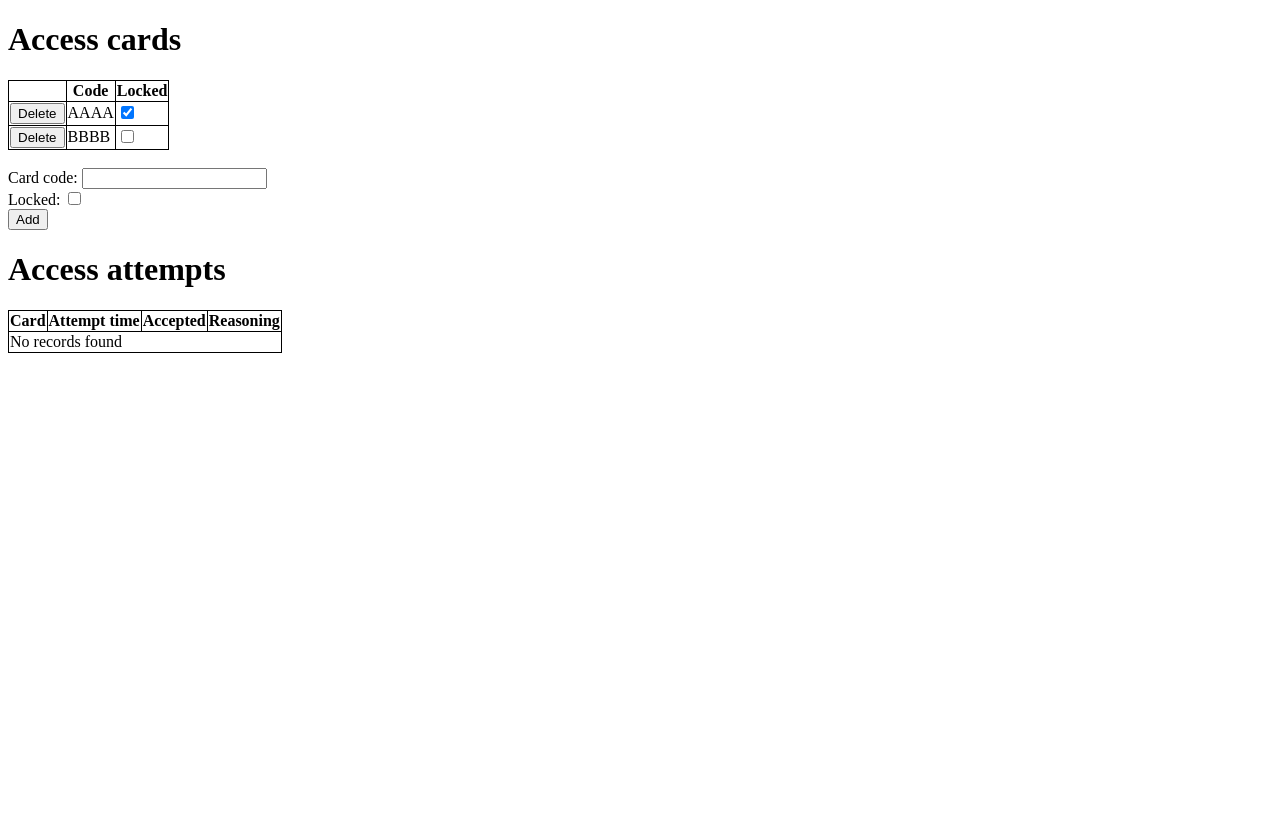
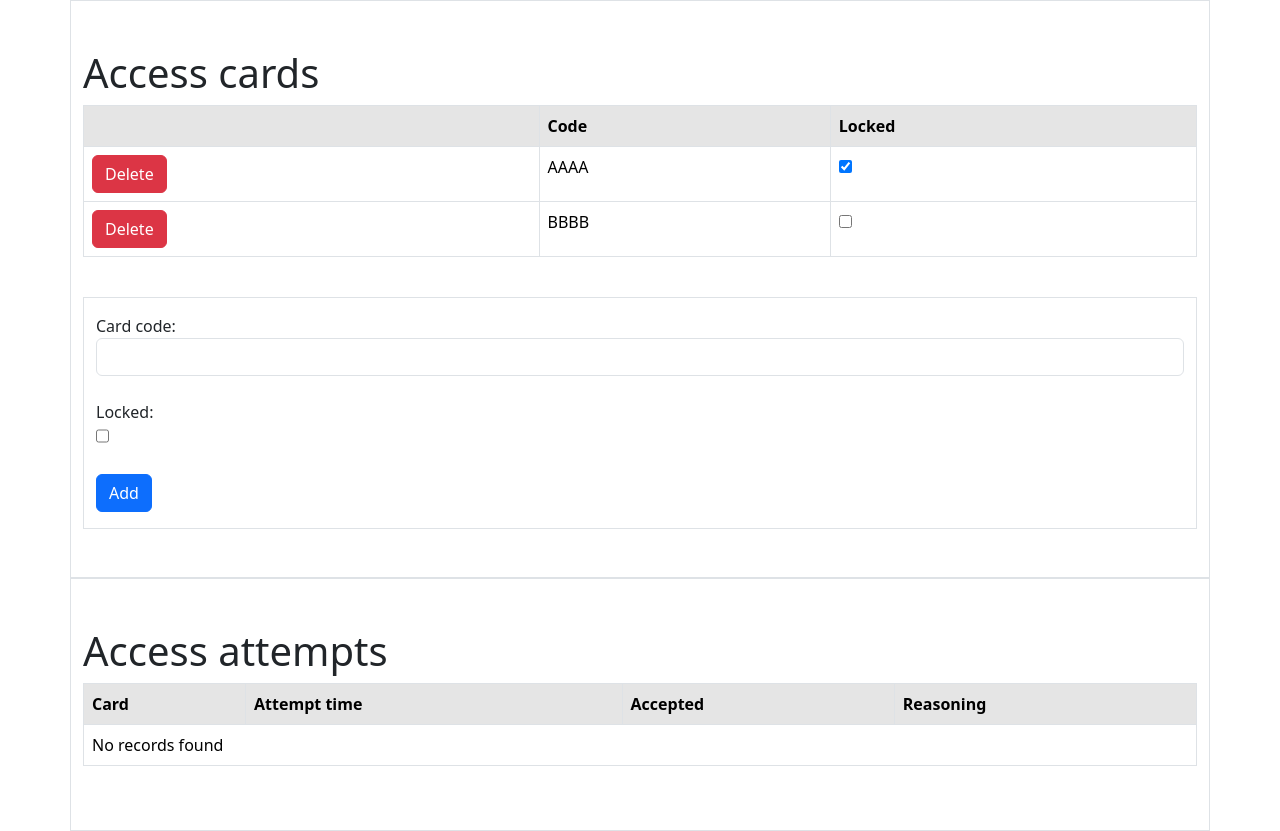
Before and after one commit to smazik02/SafeEntry, a Flask app: page / in a window 1280 px wide. Before the commit the page ends 353 px from the top, so only its background shows below. Run offline with Flask 3, Linux system fonts and the light colour scheme; data comes from the database, SQL or seed files in the repository; data that the repository does not hold is empty.

Commit message:
frontend style

```diff
--- a/RaspberryPi/app.py
+++ b/RaspberryPi/app.py
@@ -36,6 +36,8 @@ def enter():
                 'SELECT isLocked, inRoom FROM ACCESS_CARDS WHERE id = ?', (card_id,))
             row = cursor.fetchone()
             if row is None:
+                cursor.execute(
+                    'INSERT INTO ACCESS_ATTEMPTS (id, accessCard, attemptTime, wasAccepted, reason) VALUES (NULL, ?, CURRENT_TIMESTAMP, ?, \'unknown card id\')', (card_id, 0))
                 return '0'
 
             (is_locked, in_room) = row
@@ -86,6 +88,13 @@ def exit():
     except sqlite3.OperationalError as e:
         logging.error(e)
         return '0'
+
+
+@app.route('/error', methods=["POST"])
+def alarm():
+    card_id = str(request.args.get('card'))
+    logging.debug(f"alarm sounded: {card_id}")
+    return '1'
 
 
 @app.route('/api/access_card/<card_id>', methods=["PATCH"])
--- a/RaspberryPi/static/styles/style.css
+++ /dev/null
@@ -1,6 +0,0 @@
-table,
-th,
-td {
-	border: 1px solid black;
-	border-collapse: collapse;
-}
--- a/RaspberryPi/templates/index.html
+++ b/RaspberryPi/templates/index.html
@@ -5,15 +5,20 @@
 		<meta name="viewport" content="width=device-width, initial-scale=1.0" />
 		<title>Document</title>
 		<script src="../static/scripts/htmx.min.js"></script>
-		<link rel="stylesheet" href="../static/styles/style.css" />
+		<script src="https://cdn.jsdelivr.net/npm/bootstrap@5.3.3/dist/js/bootstrap.bundle.min.js"></script>
+		<link
+			href="https://cdn.jsdelivr.net/npm/bootstrap@5.3.3/dist/css/bootstrap.min.css"
+			rel="stylesheet"
+		/>
 	</head>
 	<body>
 		{% block body %}
 
+		<div class="container pt-5 pb-5 border">
 			<h1>Access cards</h1>
 
-		<table>
-			<tr>
+			<table class="table table-bordered table-hover">
+				<tr class="table-active">
 					<th></th>
 					<th>Code</th>
 					<th>Locked</th>
@@ -26,6 +31,7 @@
 				<tr>
 					<td>
 						<button
+							class="btn btn-danger"
 							hx-delete="/api/access_card/{{access_card[0]}}"
 							hx-confirm="Are you sure you want to remove?"
 						>
@@ -43,18 +49,34 @@
 			</table>
 
 			<br />
-		<form>
+			<form class="container-sm border pt-3 pb-3">
 				<label for="ac_code">Card code:</label>
-			<input type="text" name="ac_code" id="ac_code" /> <br />
+				<input
+					type="text"
+					name="ac_code"
+					id="ac_code"
+					class="form-control"
+				/>
+				<br />
 				<label for="ac_locked">Locked:</label>
-			<input type="checkbox" name="ac_locked" id="ac_locked" /> <br />
-			<button hx-post="/api/access_card/">Add</button>
+				<input
+					type="checkbox"
+					name="ac_locked"
+					id="ac_locked"
+					class="form-check"
+				/>
+				<br />
+				<button hx-post="/api/access_card/" class="btn btn-primary">
+					Add
+				</button>
 			</form>
+		</div>
 
+		<div class="container pt-5 pb-5 border">
 			<h1>Access attempts</h1>
 
-		<table>
-			<tr>
+			<table class="table table-bordered table-hover">
+				<tr class="table-active">
 					<th>Card</th>
 					<th>Attempt time</th>
 					<th>Accepted</th>
@@ -70,12 +92,14 @@
 					<td>{{access_attempt[2]}}</td>
 					<td>
 						<input type="checkbox" name="" id="" {{ "checked" if
-					access_attempt[3] == True }} onclick="return false;" />
+						access_attempt[3] == True }} onclick="return false;"
+						disabled />
 					</td>
 					<td>{{access_attempt[4]}}</td>
 				</tr>
 				{% endfor %} {% endif %}
 			</table>
+		</div>
 
 		{% endblock %}
 	</body>
```
Lines whose indentation alone changed are shown as unchanged.
